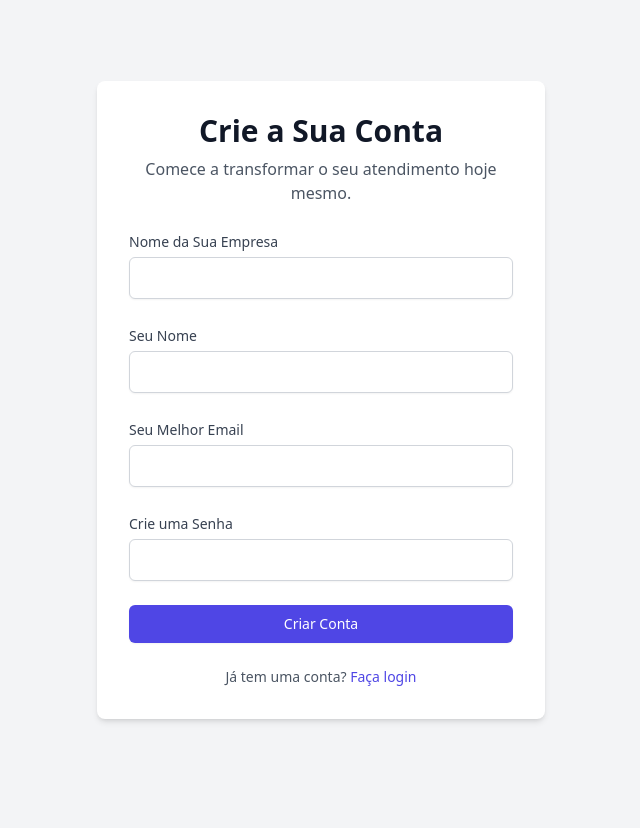
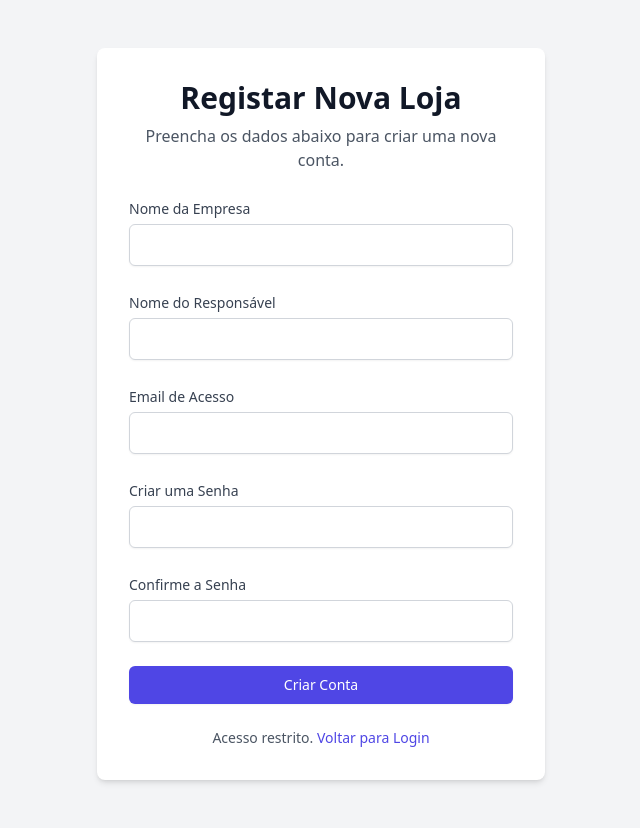
Before and after one commit to sementeviva/Teste-bot, a Flask app: template templates/registro.html in a window 1280 px wide. Shown: the whole page, without its empty margins (319-959 px from the left). Before the commit the page ends 722 px from the top, so only its background shows below. Run offline with Flask 3, Linux system fonts and the light colour scheme; the template is opened without the code that fills it, so the values that code supplies are empty; some libraries are stand-ins or nearby versions.

Commit message:
Update registro.html

```diff
--- a/templates/registro.html
+++ b/templates/registro.html
@@ -3,46 +3,51 @@
 <head>
     <meta charset="UTF-8">
     <meta name="viewport" content="width=device-width, initial-scale=1.0">
-    <title>Registo | Plataforma Semente Viva</title>
+    <title>Registo de Nova Conta | Plataforma Semente Viva</title>
     <script src="https://cdn.tailwindcss.com"></script>
-    <link rel="stylesheet" href="https://cdnjs.cloudflare.com/ajax/libs/font-awesome/6.5.2/css/all.min.css">
 </head>
 <body class="bg-gray-100 flex items-center justify-center min-h-screen py-12">
     <div class="w-full max-w-md p-8 space-y-6 bg-white rounded-lg shadow-md">
         <div class="text-center">
-            <h1 class="text-3xl font-bold text-gray-900">Crie a Sua Conta</h1>
-            <p class="mt-2 text-gray-600">Comece a transformar o seu atendimento hoje mesmo.</p>
+            <h1 class="text-3xl font-bold text-gray-900">Registar Nova Loja</h1>
+            <p class="mt-2 text-gray-600">Preencha os dados abaixo para criar uma nova conta.</p>
         </div>
 
         {% with messages = get_flashed_messages(with_categories=true) %}
             {% if messages %}
                 {% for category, message in messages %}
-                    <div class="p-4 rounded-md text-sm {{ 'bg-yellow-100 text-yellow-700' if category == 'warning' else 'bg-red-100 text-red-700' }}" role="alert">
+                    <div class="p-4 rounded-md text-sm {{ 'bg-red-100 text-red-700' if category == 'danger' else 'bg-yellow-100 text-yellow-700' }}" role="alert">
                         {{ message }}
                     </div>
                 {% endfor %}
             {% endif %}
         {% endwith %}
 
-        <form class="space-y-6" action="{{ url_for('auth.registo') }}" method="POST">
+        <form class="space-y-6" action="{{ url_for('auth.registo', token=token) }}" method="POST">
             <div>
-                <label for="nome_empresa" class="text-sm font-medium text-gray-700">Nome da Sua Empresa</label>
+                <label for="nome_empresa" class="text-sm font-medium text-gray-700">Nome da Empresa</label>
                 <input id="nome_empresa" name="nome_empresa" type="text" required class="mt-1 block w-full px-3 py-2 border border-gray-300 rounded-md shadow-sm">
             </div>
 
             <div>
-                <label for="nome" class="text-sm font-medium text-gray-700">Seu Nome</label>
+                <label for="nome" class="text-sm font-medium text-gray-700">Nome do Responsável</label>
                 <input id="nome" name="nome" type="text" required class="mt-1 block w-full px-3 py-2 border border-gray-300 rounded-md shadow-sm">
             </div>
 
             <div>
-                <label for="email" class="text-sm font-medium text-gray-700">Seu Melhor Email</label>
+                <label for="email" class="text-sm font-medium text-gray-700">Email de Acesso</label>
                 <input id="email" name="email" type="email" required class="mt-1 block w-full px-3 py-2 border border-gray-300 rounded-md shadow-sm">
             </div>
 
             <div>
-                <label for="password" class="text-sm font-medium text-gray-700">Crie uma Senha</label>
+                <label for="password" class="text-sm font-medium text-gray-700">Criar uma Senha</label>
                 <input id="password" name="password" type="password" required class="mt-1 block w-full px-3 py-2 border border-gray-300 rounded-md shadow-sm">
+            </div>
+
+            <!-- NOVO CAMPO DE CONFIRMAÇÃO DE SENHA -->
+            <div>
+                <label for="password_confirm" class="text-sm font-medium text-gray-700">Confirme a Senha</label>
+                <input id="password_confirm" name="password_confirm" type="password" required class="mt-1 block w-full px-3 py-2 border border-gray-300 rounded-md shadow-sm">
             </div>
 
             <div>
@@ -53,8 +58,8 @@
         </form>
 
         <p class="text-sm text-center text-gray-600">
-            Já tem uma conta?
-            <a href="{{ url_for('auth.login') }}" class="font-medium text-indigo-600 hover:text-indigo-500">Faça login</a>
+            Acesso restrito.
+            <a href="{{ url_for('auth.login') }}" class="font-medium text-indigo-600 hover:text-indigo-500">Voltar para Login</a>
         </p>
     </div>
 </body>
```
